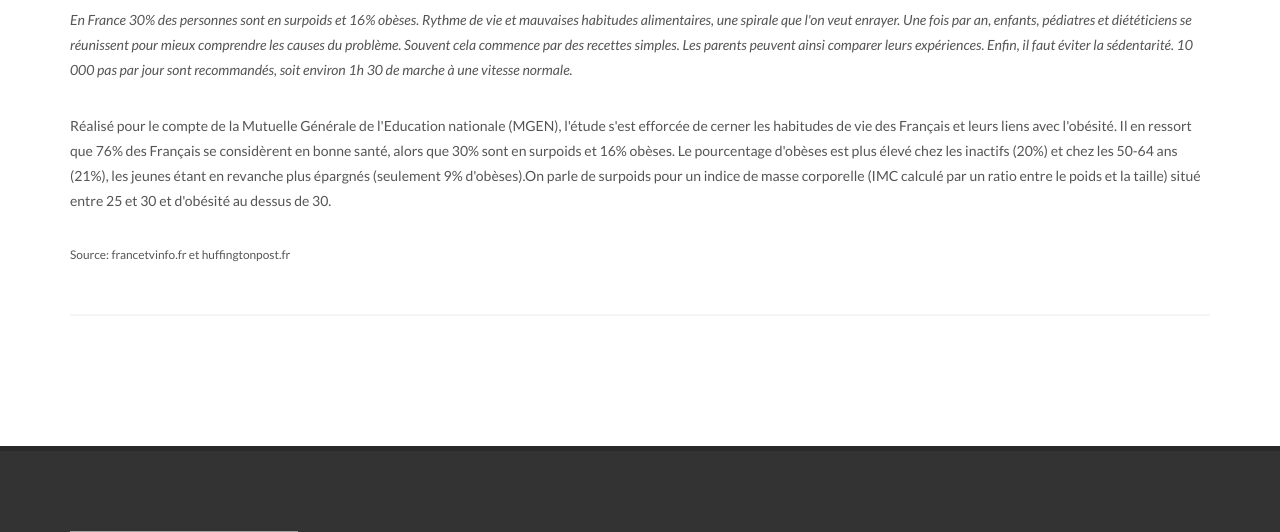
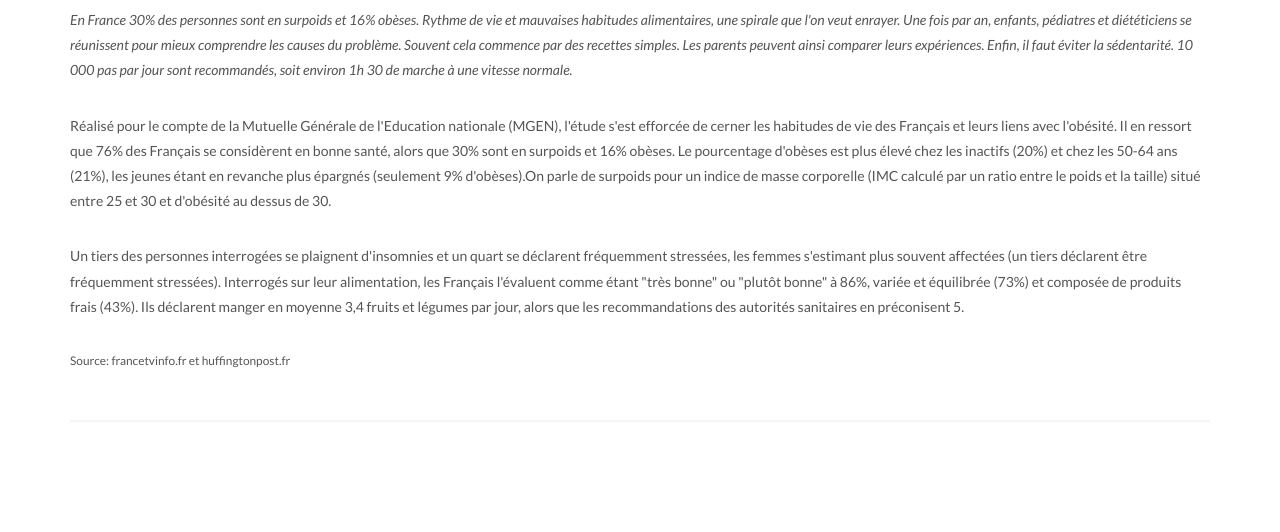
Before and after one commit to CRIDIP-SWD/SITE_SCPVS, a PHP site: the page made by index.php in a window 1280 px wide. Shown: the part 1364-1896 px from the top of the page. Run offline with PHP 8.4, Linux system fonts and the light colour scheme; grey boxes are pictures that could not be loaded.

Commit message:
COMMIT SCPVS

```diff
--- a/view/blog.php
+++ b/view/blog.php
@@ -58,6 +58,7 @@
 
                         <p><i>En France 30% des personnes sont en surpoids et 16% obèses. Rythme de vie et mauvaises habitudes alimentaires, une spirale que l'on veut enrayer. Une fois par an, enfants, pédiatres et diététiciens se réunissent pour mieux comprendre les causes du problème. Souvent cela commence par des recettes simples. Les parents peuvent ainsi comparer leurs expériences. Enfin, il faut éviter la sédentarité. 10 000 pas par jour sont recommandés, soit environ 1h 30 de marche à une vitesse normale.</i></p>
                         <p>Réalisé pour le compte de la Mutuelle Générale de l'Education nationale (MGEN), l'étude s'est efforcée de cerner les habitudes de vie des Français et leurs liens avec l'obésité. Il en ressort que 76% des Français se considèrent en bonne santé, alors que 30% sont en surpoids et 16% obèses. Le pourcentage d'obèses est plus élevé chez les inactifs (20%) et chez les 50-64 ans (21%), les jeunes étant en revanche plus épargnés (seulement 9% d'obèses).On parle de surpoids pour un indice de masse corporelle (IMC calculé par un ratio entre le poids et la taille) situé entre 25 et 30 et d'obésité au dessus de 30.</p>
+                        <p>Un tiers des personnes interrogées se plaignent d'insomnies et un quart se déclarent fréquemment stressées, les femmes s'estimant plus souvent affectées (un tiers déclarent être fréquemment stressées). Interrogés sur leur alimentation, les Français l'évaluent comme étant "très bonne" ou "plutôt bonne" à 86%, variée et équilibrée (73%) et composée de produits frais (43%). Ils déclarent manger en moyenne 3,4 fruits et légumes par jour, alors que les recommandations des autorités sanitaires en préconisent 5.</p>
                         <small>Source: francetvinfo.fr et huffingtonpost.fr</small>
 
 
```
